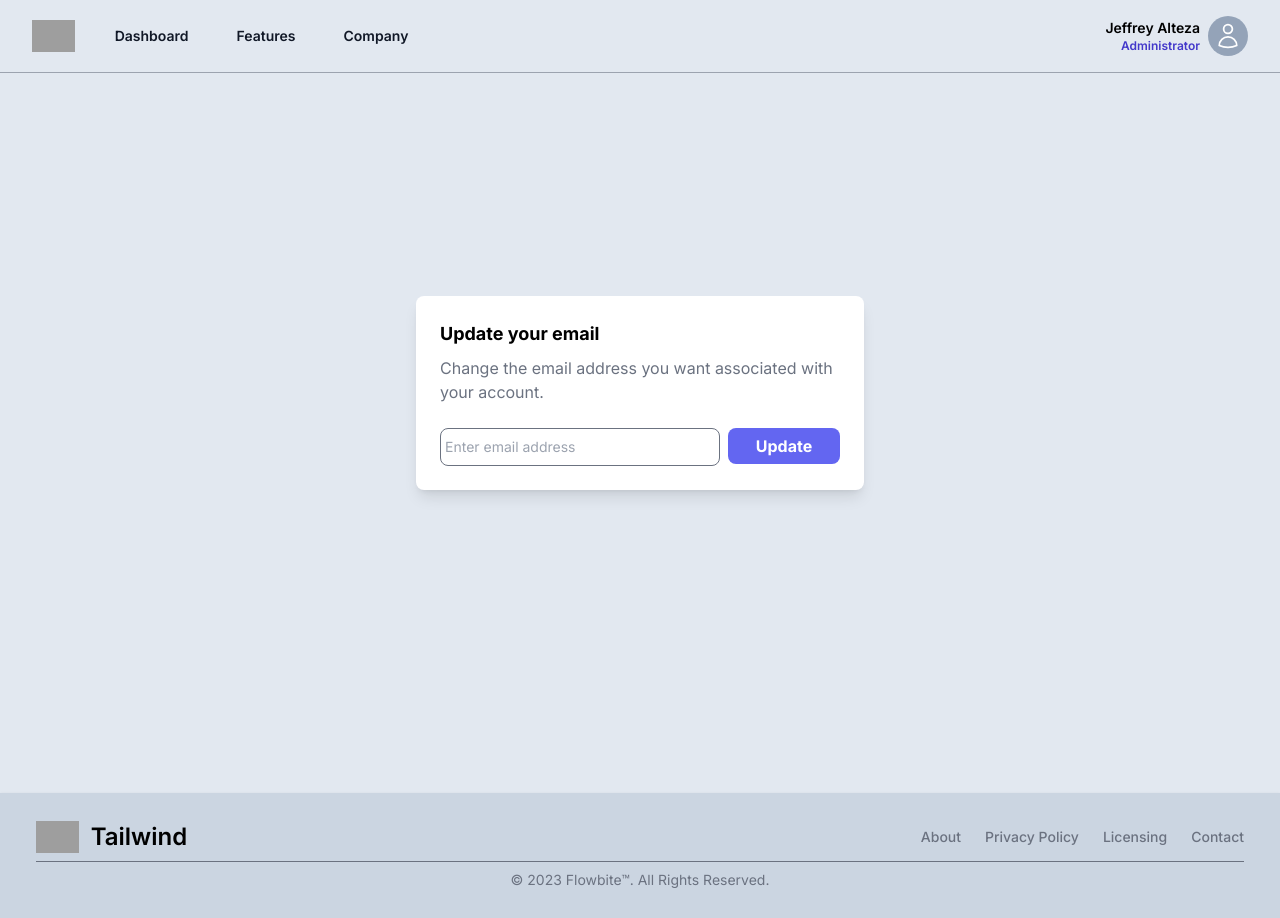
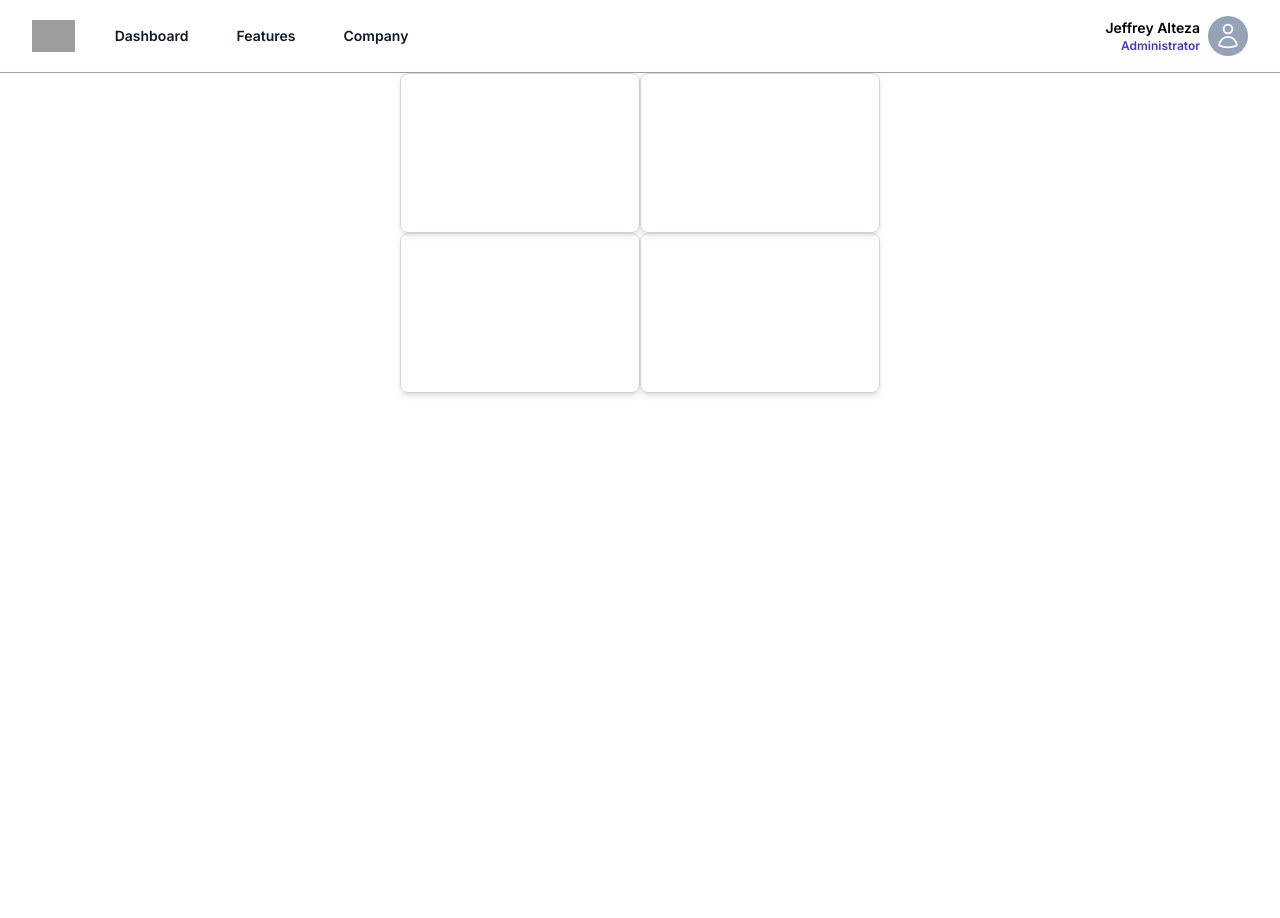
Before and after one commit to JeffAlteza/admin-panel, a Next.js app: page /dashboard in a window 1280 px wide. After the commit the page ends 800 px from the top, so only its background shows below. Built offline with nearby package versions, Linux system fonts and the light colour scheme; grey boxes are pictures that could not be loaded.

Commit message:
💄 add card

```diff
--- a/src/app/dashboard/page.jsx
+++ b/src/app/dashboard/page.jsx
@@ -1,11 +1,17 @@
-
-import React from 'react'
-import UpdateEmail from '../../components/dashboard-components/updateemail'
+import StatsCard from "@/components/dashboard-components/StatsCard";
+import React from "react";
 
 const Dashboard = () => {
   return (
-    <div><UpdateEmail/></div>
-  )
-}
+    <div className="flex items-center justify-center min-w-screen mx-auto">
+      <div className="grid grid-cols-1 md:grid-cols-2 lg:grid-cols-3overflow-hidden">
+        <StatsCard />
+        <StatsCard />
+        <StatsCard />
+        <StatsCard />
+      </div>
+    </div>
+  );
+};
 
-export default Dashboard
+export default Dashboard;
--- a/src/app/layout.js
+++ b/src/app/layout.js
@@ -16,7 +16,7 @@ export default function RootLayout({ children }) {
       <body className={inter.className}>
         <NavBar />
         {children}
-        <Footer />
+        {/* <Footer /> */}
       </body>
     </html>
   );
--- /dev/null
+++ b/src/components/dashboard-components/StatsCard.js
@@ -0,0 +1,11 @@
+import React from "react";
+
+const StatsCard = () => {
+  return (
+    <div className="flex w-60 h-40 rounded-lg border shadow-md border-gray-300">
+      {/* Content */}
+    </div>
+  );
+};
+
+export default StatsCard;
--- a/src/components/feature-components/header/header.jsx
+++ b/src/components/feature-components/header/header.jsx
@@ -2,7 +2,7 @@ import React from 'react'
 
 const Header = () => {
   return (
-    <div className="flex items-center justify-center bg-slate-200 py-10 h-screen -mt-20">
+    <div className="flex items-center justify-center bg-slate-200 py-10 h-screen">
         <h1 className='text text-indigo-600 font-bold text-2xl'>THIS IS THE FEATURE</h1>
     </div>
   )
```
Also changed, not shown: src/components/dashboard-components/updateemail/updateemail.js (renamed from src/components/dashboard-components/updateemail/index.js).
